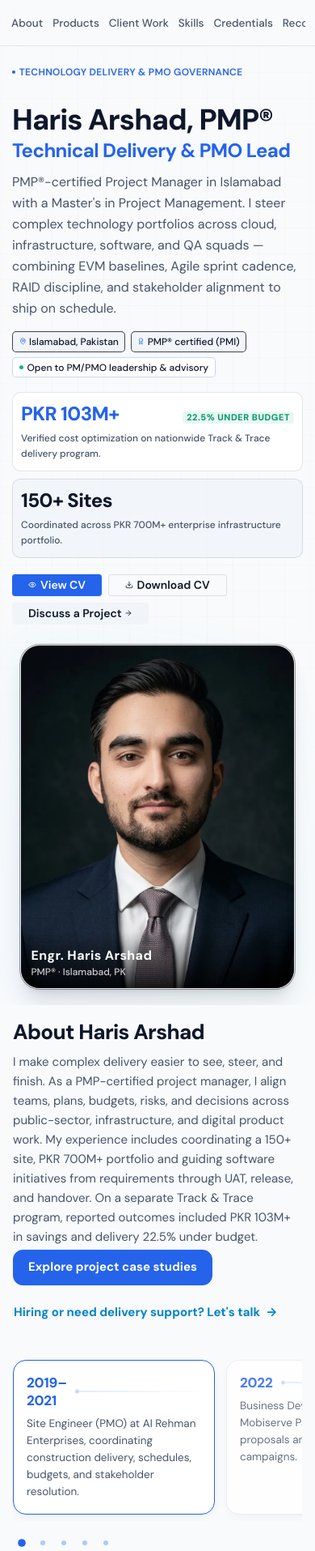
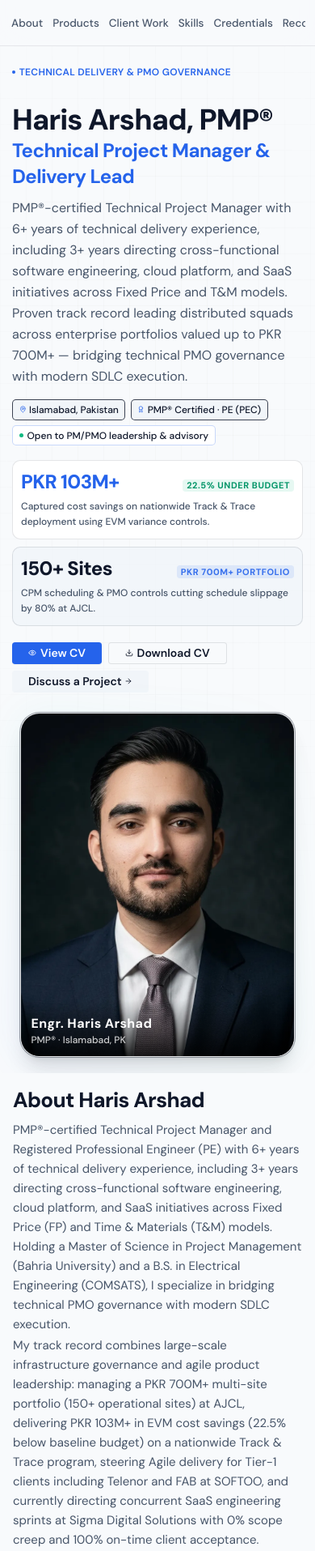
Before and after one commit to harisarshad235/harris-portfolio, a Next.js app: page / in a window 390 px wide. Shown: the part 52-1967 px from the top of the page at 81% size. Built offline with nearby package versions, Linux system fonts and the light colour scheme; no server answers.

Commit message:
feat(content): align executive summary and about timeline with CV

```diff
--- a/src/components/Hero/Hero.js
+++ b/src/components/Hero/Hero.js
@@ -45,7 +45,7 @@ export default function Hero() {
             <motion.div variants={itemVariants} className="mb-3">
               <span className="inline-flex items-center gap-2 text-xs sm:text-sm font-semibold tracking-wide text-primary uppercase">
                 <span className="w-1.5 h-1.5 rounded-full bg-primary" />
-                Technology Delivery &amp; PMO Governance
+                Technical Delivery &amp; PMO Governance
               </span>
             </motion.div>
 
@@ -56,7 +56,7 @@ export default function Hero() {
             >
               Haris Arshad, PMP®
               <span className="block text-primary mt-1 text-2xl sm:text-3xl lg:text-4xl font-bold tracking-tight">
-                Technical Delivery &amp; PMO Lead
+                Technical Project Manager &amp; Delivery Lead
               </span>
             </motion.h1>
 
@@ -65,7 +65,7 @@ export default function Hero() {
               variants={itemVariants}
               className="text-base sm:text-lg text-muted-foreground leading-relaxed max-w-2xl mb-6 font-normal"
             >
-              PMP®-certified Project Manager in Islamabad with a Master&apos;s in Project Management. I steer complex technology portfolios across cloud, infrastructure, software, and QA squads — combining EVM baselines, Agile sprint cadence, RAID discipline, and stakeholder alignment to ship on schedule.
+              PMP®-certified Technical Project Manager with 6+ years of technical delivery experience, including 3+ years directing cross-functional software engineering, cloud platform, and SaaS initiatives across Fixed Price and T&amp;M models. Proven track record leading distributed squads across enterprise portfolios valued up to PKR 700M+ — bridging technical PMO governance with modern SDLC execution.
             </motion.p>
 
             {/* Location & Status Tag Line */}
@@ -77,7 +77,7 @@ export default function Hero() {
                 <MapPin className="h-3.5 w-3.5 text-primary" /> Islamabad, Pakistan
               </span>
               <span className="inline-flex items-center gap-1.5 px-3 py-1.5 rounded-lg bg-secondary text-foreground border border-border/80">
-                <Award className="h-3.5 w-3.5 text-primary" /> PMP® certified (PMI)
+                <Award className="h-3.5 w-3.5 text-primary" /> PMP® Certified · PE (PEC)
               </span>
               <span className="inline-flex items-center gap-2 px-3 py-1.5 rounded-lg bg-card text-foreground border border-primary/25 shadow-2xs">
                 <span className="h-2 w-2 rounded-full bg-emerald-500" /> Open to PM/PMO leadership &amp; advisory
@@ -101,7 +101,7 @@ export default function Hero() {
                   </span>
                 </div>
                 <div className="text-xs sm:text-sm text-muted-foreground mt-2 font-medium leading-relaxed">
-                  Verified cost optimization on nationwide Track &amp; Trace delivery program.
+                  Captured cost savings on nationwide Track &amp; Trace deployment using EVM variance controls.
                 </div>
               </motion.div>
 
@@ -110,9 +110,14 @@ export default function Hero() {
                 whileHover={{ y: -3, transition: { type: "spring", stiffness: 400, damping: 25 } }}
                 className="sm:col-span-5 p-4 sm:p-5 rounded-2xl bg-secondary/80 border border-border shadow-xs flex flex-col justify-between transition-colors hover:border-primary/40 cursor-default"
               >
-                <div className="text-2xl sm:text-3xl font-extrabold text-foreground tracking-tight">150+ Sites</div>
+                <div className="flex items-baseline justify-between gap-2">
+                  <div className="text-2xl sm:text-3xl font-extrabold text-foreground tracking-tight">150+ Sites</div>
+                  <span className="text-[11px] font-bold uppercase tracking-wider text-primary/90 bg-primary/10 px-2 py-0.5 rounded-md">
+                    PKR 700M+ Portfolio
+                  </span>
+                </div>
                 <div className="text-xs sm:text-sm text-muted-foreground mt-2 font-medium leading-relaxed">
-                  Coordinated across PKR 700M+ enterprise infrastructure portfolio.
+                  CPM scheduling &amp; PMO controls cutting schedule slippage by 80% at AJCL.
                 </div>
               </motion.div>
             </motion.div>
--- a/src/components/TimeLine/TimeLine.js
+++ b/src/components/TimeLine/TimeLine.js
@@ -1,6 +1,20 @@
 import React, { useState, useRef, useEffect } from 'react';
 
-import { AboutActions, AboutLink, CarouselButton, CarouselButtonDot, CarouselButtons, CarouselContainer, CarouselItem, CarouselItemImg, CarouselItemText, CarouselItemTitle, CarouselMobileScrollNode } from './TimeLineStyles';
+import {
+  AboutActions,
+  AboutLink,
+  CarouselButton,
+  CarouselButtonDot,
+  CarouselButtons,
+  CarouselContainer,
+  CarouselItem,
+  CarouselItemCompany,
+  CarouselItemImg,
+  CarouselItemRole,
+  CarouselItemText,
+  CarouselItemTitle,
+  CarouselMobileScrollNode,
+} from './TimeLineStyles';
 import { Section, SectionText, SectionTitle } from '../../styles/GlobalComponents';
 import { TimeLineData } from '../../constants/constants';
 import { ScrollReveal } from '../ui/MotionReveal';
@@ -49,7 +63,10 @@ const Timeline = () => {
       <ScrollReveal>
         <SectionTitle>About Haris Arshad</SectionTitle>
         <SectionText>
-          I make complex delivery easier to see, steer, and finish. As a PMP-certified project manager, I align teams, plans, budgets, risks, and decisions across public-sector, infrastructure, and digital product work. My experience includes coordinating a 150+ site, PKR 700M+ portfolio and guiding software initiatives from requirements through UAT, release, and handover. On a separate Track &amp; Trace program, reported outcomes included PKR 103M+ in savings and delivery 22.5% under budget.
+          PMP®-certified Technical Project Manager and Registered Professional Engineer (PE) with 6+ years of technical delivery experience, including 3+ years directing cross-functional software engineering, cloud platform, and SaaS initiatives across Fixed Price (FP) and Time &amp; Materials (T&amp;M) models. Holding a Master of Science in Project Management (Bahria University) and a B.S. in Electrical Engineering (COMSATS), I specialize in bridging technical PMO governance with modern SDLC execution.
+        </SectionText>
+        <SectionText style={{ marginTop: '-1.4rem' }}>
+          My track record combines large-scale infrastructure governance and agile product leadership: managing a PKR 700M+ multi-site portfolio (150+ operational sites) at AJCL, delivering PKR 103M+ in EVM cost savings (22.5% below baseline budget) on a nationwide Track &amp; Trace program, steering Agile delivery for Tier-1 clients including Telenor and FAB at SOFTOO, and currently directing concurrent SaaS engineering sprints at Sigma Digital Solutions with 0% scope creep and 100% on-time client acceptance.
         </SectionText>
       </ScrollReveal>
       <ScrollReveal delay={0.1}>
@@ -102,6 +119,12 @@ const Timeline = () => {
                       </defs>
                     </CarouselItemImg>
                 </CarouselItemTitle>
+                {item.role && (
+                  <CarouselItemRole>
+                    {item.role}
+                    {item.company && <CarouselItemCompany>{item.company}</CarouselItemCompany>}
+                  </CarouselItemRole>
+                )}
                 <CarouselItemText>{item.text}</CarouselItemText>
                 </CarouselItem>
               </CarouselMobileScrollNode>
--- a/src/components/TimeLine/TimeLineStyles.js
+++ b/src/components/TimeLine/TimeLineStyles.js
@@ -141,6 +141,31 @@ export const CarouselItemImg = styled.svg`
   }
 `;
 
+export const CarouselItemRole = styled.div`
+  font-size: 1.45rem;
+  font-weight: 700;
+  line-height: 1.35;
+  color: ${(props) => props.theme.colors.primary1};
+  margin-bottom: 0.3rem;
+
+  @media ${(props) => props.theme.breakpoints.md} {
+    font-size: 1.4rem;
+  }
+`;
+
+export const CarouselItemCompany = styled.span`
+  display: block;
+  font-size: 1.25rem;
+  font-weight: 500;
+  color: ${(props) => props.theme.colors.teal};
+  margin-top: 0.2rem;
+  margin-bottom: 0.8rem;
+
+  @media ${(props) => props.theme.breakpoints.md} {
+    font-size: 1.2rem;
+  }
+`;
+
 export const CarouselItemText = styled.p`
   font-size: 1.38rem;
   line-height: 1.6;
--- a/src/constants/constants.js
+++ b/src/constants/constants.js
@@ -130,9 +130,34 @@ export const projects = [
 ];
 
 export const TimeLineData = [
-  { year: '2019–2021', text: 'Site Engineer (PMO) at Al Rehman Enterprises, coordinating construction delivery, schedules, budgets, and stakeholder resolution.', },
-  { year: '2022', text: 'Business Development Officer at Mobiserve Pakistan, building client proposals and targeted growth campaigns.', },
-  { year: '2023–2024', text: 'Progressed from Junior Project Coordinator to Associate Project Manager at SOFTOO, leading Agile delivery for enterprise platforms.', },
-  { year: '2024–2026', text: 'Project Planning and Control Engineer at AJCL, managing a PKR 700M+ portfolio across 150+ sites with PMO discipline and Power BI visibility.', },
-  { year: '2026–Present', text: 'Project Manager at Sigma Digital Solutions, leading concurrent software delivery for Taggy, APC, and Premier Online.', },
+  {
+    year: '2019–2021',
+    role: 'Site Engineer',
+    company: 'Al Rehman Enterprises & Co',
+    text: 'Monitored project baseline schedules, contractor milestones, and critical-path resource allocations using Primavera P6 and MS Project, securing zero unapproved schedule variances.',
+  },
+  {
+    year: '2023',
+    role: 'Junior Project Coordinator – Software Systems',
+    company: 'SOFTOO Pvt Ltd',
+    text: 'Consolidated multi-project documentation, RAID logs, and backlog matrices across web engineering initiatives, reducing milestone reporting discrepancies by 40%.',
+  },
+  {
+    year: '2023–2024',
+    role: 'Associate Project Manager – Software Delivery',
+    company: 'SOFTOO Pvt Ltd',
+    text: 'Led Agile sprint execution for cross-functional teams of 30+ software engineers and QA analysts for Tier-1 clients (Telenor Thunder, FAB), stabilizing velocity and reducing sprint rollover by 30%.',
+  },
+  {
+    year: '2024–2026',
+    role: 'Project Planning and Control Engineer (PMO)',
+    company: 'AJCL Pvt Ltd',
+    text: 'Governed a PKR 700M+ portfolio across 150+ sites with CPM scheduling (-80% slippage), designed unified Power BI dashboards, and delivered the CDA Smart Parking IoT platform.',
+  },
+  {
+    year: '2026–Present',
+    role: 'Technical Project Manager',
+    company: 'Sigma Digital Solutions',
+    text: 'Directing concurrent SaaS & web engineering sprints (Taggy, APC, Premier Online) with 0% scope creep, explicit WIP limits, and 100% on-time client acceptance.',
+  },
 ];
--- a/src/pages/index.js
+++ b/src/pages/index.js
@@ -15,13 +15,13 @@ import { HeroStage } from '../components/Hero/HeroStyles';
 
 const siteUrl = (process.env.NEXT_PUBLIC_SITE_URL || 'https://harisarshad.site').replace(/\/$/, '');
 const pageTitle = 'Haris Arshad, PMP® – Technical Project Manager & Delivery Lead';
-const pageDescription = 'Portfolio of Haris Arshad, PMP®-certified Project Manager in Islamabad. Proven track record across PKR 700M+ portfolios, PMO governance, and high-velocity cloud delivery.';
+const pageDescription = 'Portfolio of Haris Arshad, PMP®-certified Technical Project Manager with 6+ years of technical delivery experience across PKR 700M+ enterprise portfolios, Agile software engineering, and PMO governance.';
 const profileImage = `${siteUrl}/images/haris-arshad-profile.webp`;
 const personSchema = {
   '@context': 'https://schema.org',
   '@type': 'Person',
   name: 'Haris Arshad',
-  jobTitle: 'PMP-certified Project Manager',
+  jobTitle: 'Technical Project Manager | Agile & Software Delivery Lead',
   description: pageDescription,
   address: {
     '@type': 'PostalAddress',
@@ -42,22 +42,38 @@ const personSchema = {
         name: 'Project Management Institute (PMI)',
       },
     },
+    {
+      '@type': 'EducationalOccupationalCredential',
+      credentialCategory: 'license',
+      name: 'Registered Professional Engineer (PE)',
+      recognizedBy: {
+        '@type': 'Organization',
+        name: 'Pakistan Engineering Council (PEC)',
+      },
+    },
+    {
+      '@type': 'EducationalOccupationalCredential',
+      credentialCategory: 'certification',
+      name: 'Microsoft Power BI Certification',
+      recognizedBy: {
+        '@type': 'Organization',
+        name: 'Lahore University of Management Sciences (LUMS)',
+      },
+    },
   ],
   knowsAbout: [
-    'Project management',
-    'Project Management Professional (PMP)',
-    'Technology project management',
-    'Project planning and control',
-    'PMO governance',
-    'Portfolio management',
-    'Agile project management',
-    'Scrum and Kanban',
-    'Stakeholder management',
-    'Risk, assumption, issue and dependency (RAID) management',
-    'Budgeting and forecasting',
-    'Vendor management',
-    'Software delivery',
-    'Power BI reporting',
+    'Technical Project Management',
+    'Agile & Scrum Delivery Governance',
+    'Full-Lifecycle SDLC Management',
+    'Sprint Planning & Capacity Tracking',
+    'Fixed Price & Time-and-Materials Delivery',
+    'Earned Value Management (EVM)',
+    'Critical Path Method (CPM)',
+    'PMO Governance & IMS',
+    'Risk, Assumption, Issue & Dependency (RAID) Management',
+    'Jira Software & Confluence',
+    'CI/CD Workflows & Release Engineering',
+    'Power BI Portfolio Dashboards',
   ],
 };
 
```
Also changed, not shown: public/llms.txt, 2 other files (tests, documents, lock files or other folders).
